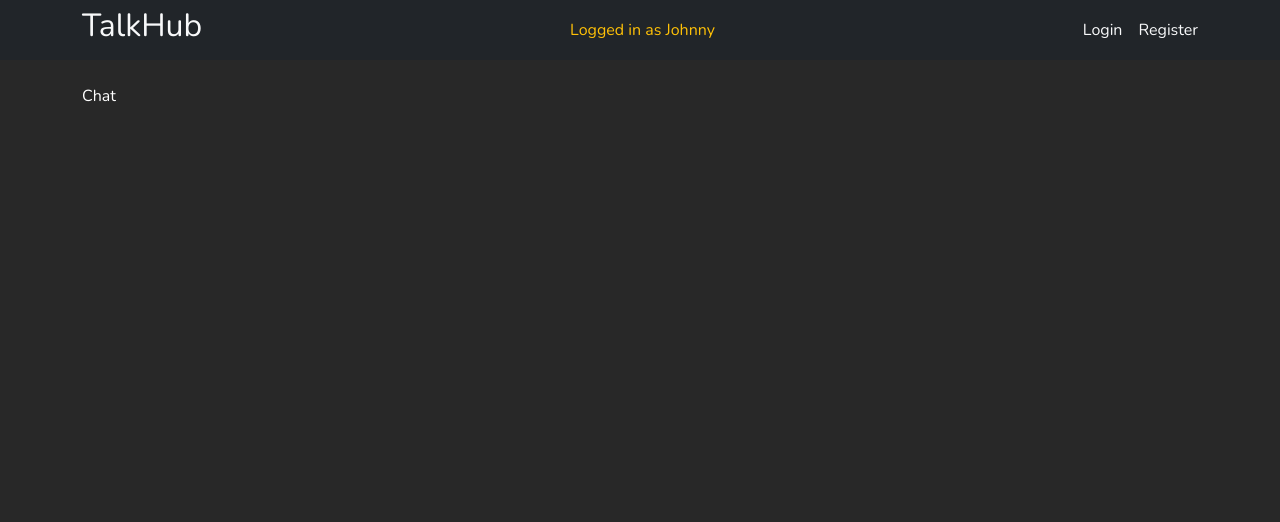
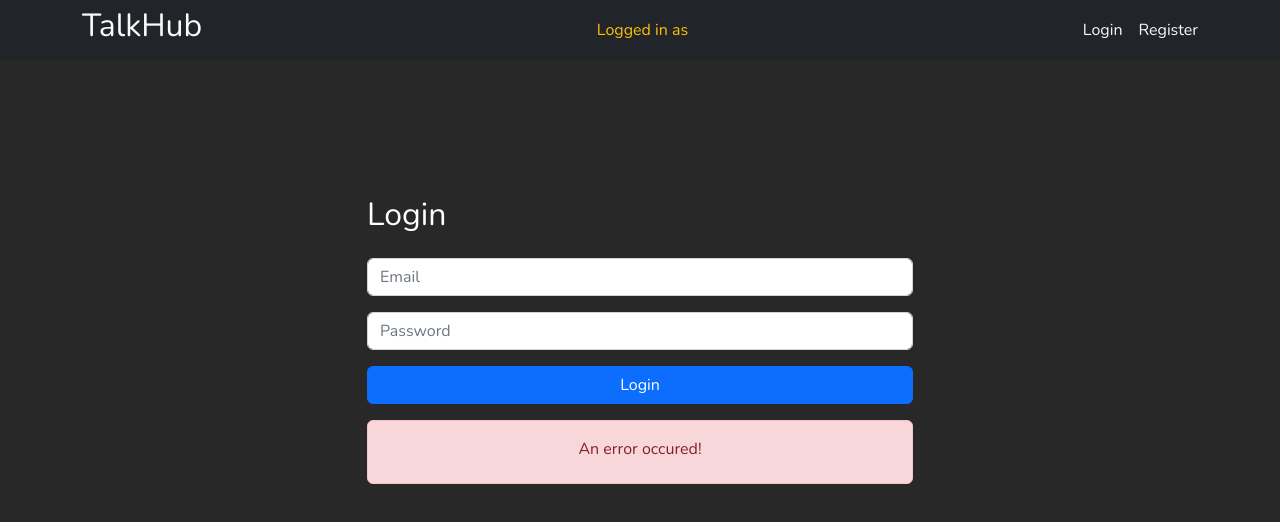
Before and after one commit to JohnKamaujk/talk-hub, a React (Vite) app in the folder client/: page / in a window 1280 px wide. Shown: the top 522 px of the page. Built offline with nearby package versions, Linux system fonts and the light colour scheme.

Commit message:
:sparkles:feat:Auto login feature completed

```diff
--- a/client/src/App.jsx
+++ b/client/src/App.jsx
@@ -5,16 +5,20 @@
 import Register from "./pages/Register";
 import "bootstrap/dist/css/bootstrap.min.css";
 import { Container } from "react-bootstrap";
+import { useContext } from "react";
+import { AuthContext } from "./context/AuthContext";
 
 const App = () => {
+  const { user } = useContext(AuthContext);
+  console.log(user);
   return (
     <>
-      <NavBar />
+      <NavBar user={user} />
       <Container>
         <Routes>
-          <Route path="/" element={<Chat />} />
-          <Route path="/login" element={<Login />} />
-          <Route path="/register" element={<Register />} />
+          <Route path="/" element={user ? <Chat /> : <Login />} />
+          <Route path="/login" element={user ? <Chat /> : <Login />} />
+          <Route path="/register" element={user ? <Chat /> : <Register />} />
           <Route path="*" element={<Navigate to="/" />} />
         </Routes>
       </Container>
--- a/client/src/components/Navbar.jsx
+++ b/client/src/components/Navbar.jsx
@@ -1,8 +1,11 @@
-import React from "react";
+import React, { useContext } from "react";
 import { Container, Nav, Navbar, Stack } from "react-bootstrap";
 import { Link } from "react-router-dom";
+import { AuthContext } from "../context/AuthContext";
 
 const NavBar = () => {
+  const { user } = useContext(AuthContext);
+  console.log(user);
   return (
     <Navbar bg="dark" className="mb-4" style={{ height: "3.75rem" }}>
       <Container>
@@ -11,7 +14,7 @@
             TalkHub
           </Link>
         </h2>
-        <span className="text-warning">Logged in as Johnny</span>
+        <span className="text-warning">Logged in as {user?.name}</span>
         <Nav>
           <Stack direction="horizontal" gap={3}>
             <Link to="/login" className="link-light text-decoration-none">
--- a/client/src/context/AuthContext.jsx
+++ b/client/src/context/AuthContext.jsx
@@ -1,4 +1,4 @@
-import { createContext, useState, useCallback } from "react";
+import { createContext, useState, useCallback, useEffect } from "react";
 import { baseUrl, signupUser } from "../utils/services";
 
 export const AuthContext = createContext();
@@ -14,6 +14,12 @@
     password: "",
   });
 
+  useEffect(() => {
+    const user = localStorage.getItem("User");
+    setUser(JSON.parse(user));
+  }, []);
+
+  console.log(user);
 
   const updateRegisterInfo = useCallback((info) => {
     setRegisterInfo(info);
```
